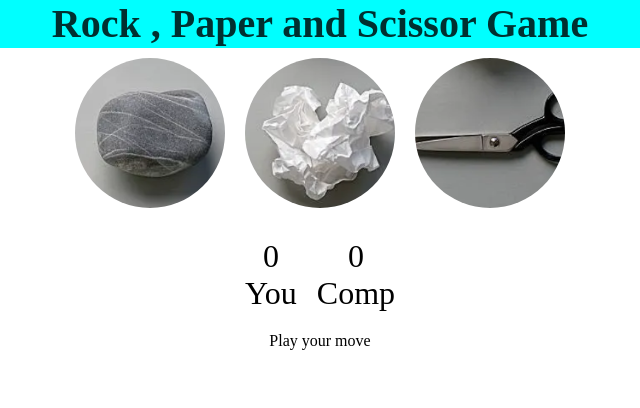
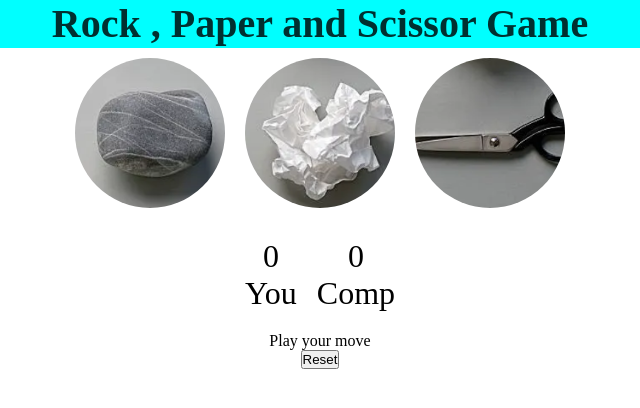
Before and after one commit to knowaraj/RockScissorPaper_js, a plain HTML site: page index.html in a window 1280 px wide. Shown: the full height of the page, 320-960 px from the left. Drawn offline with Linux system fonts and the light colour scheme.

Commit message:
added button to reset

```diff
--- a/index.html
+++ b/index.html
@@ -32,7 +32,11 @@
     <div class="msg-container">
         <p id="msg">Play your move</p>
     </div>
+    <div>
+        <button class="buttonreset">Reset
 
+        </button>
+    </div>
     <script src="script.js"></script>
 </body>
 </html>
--- a/style.css
+++ b/style.css
@@ -38,3 +38,6 @@ img{
     font-size: 2rem;
     gap: 20px;
 }
+.buttonreset{
+
+}
```
